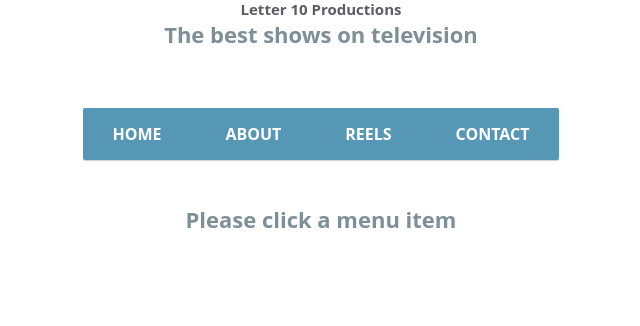
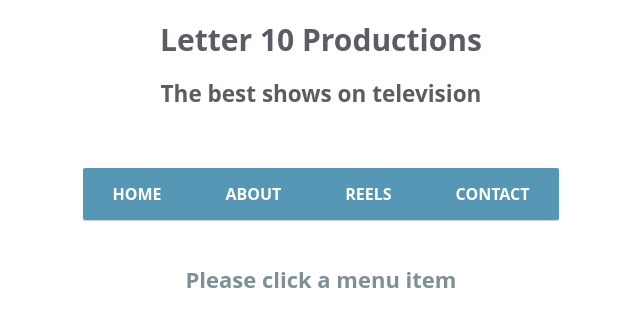
Before and after one commit to mconiaris/Letter10, a plain HTML site: page index.html in a window 1280 px wide. Shown: the whole page, without its empty margins (319-959 px from the left). Drawn offline with nearby package versions, Linux system fonts and the light colour scheme.

Commit message:
Changed tags on header.

```diff
--- a/index.html
+++ b/index.html
@@ -8,8 +8,8 @@
 </head>
 <body>
   <header>
-    <h4>Letter 10 Productions</h4>
-    <p class=header>The best shows on television</p>
+    <h1>Letter 10 Productions</h1>
+    <h2 class=header>The best shows on television</h2>
   </header>
   <!-- Adding the ng-app declaration to initialize AngularJS -->
 <div id="main" ng-app>
```
